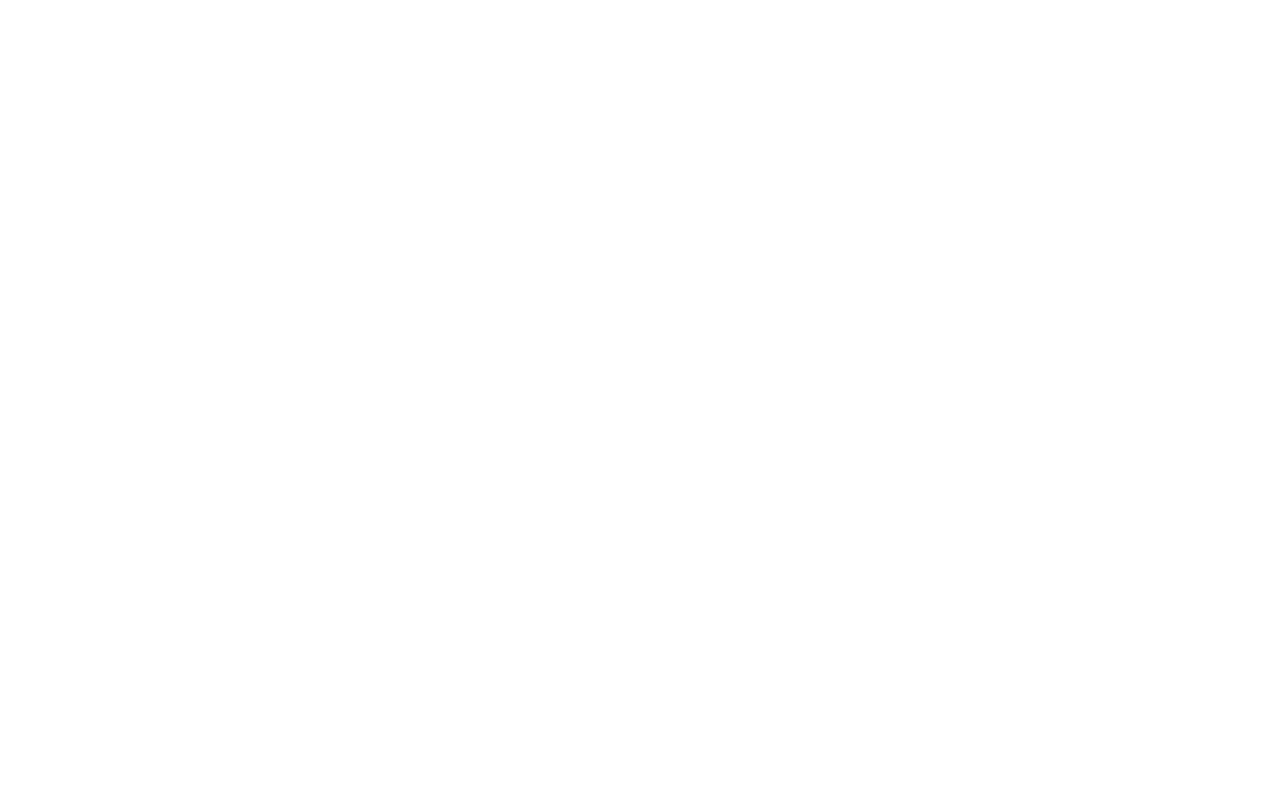
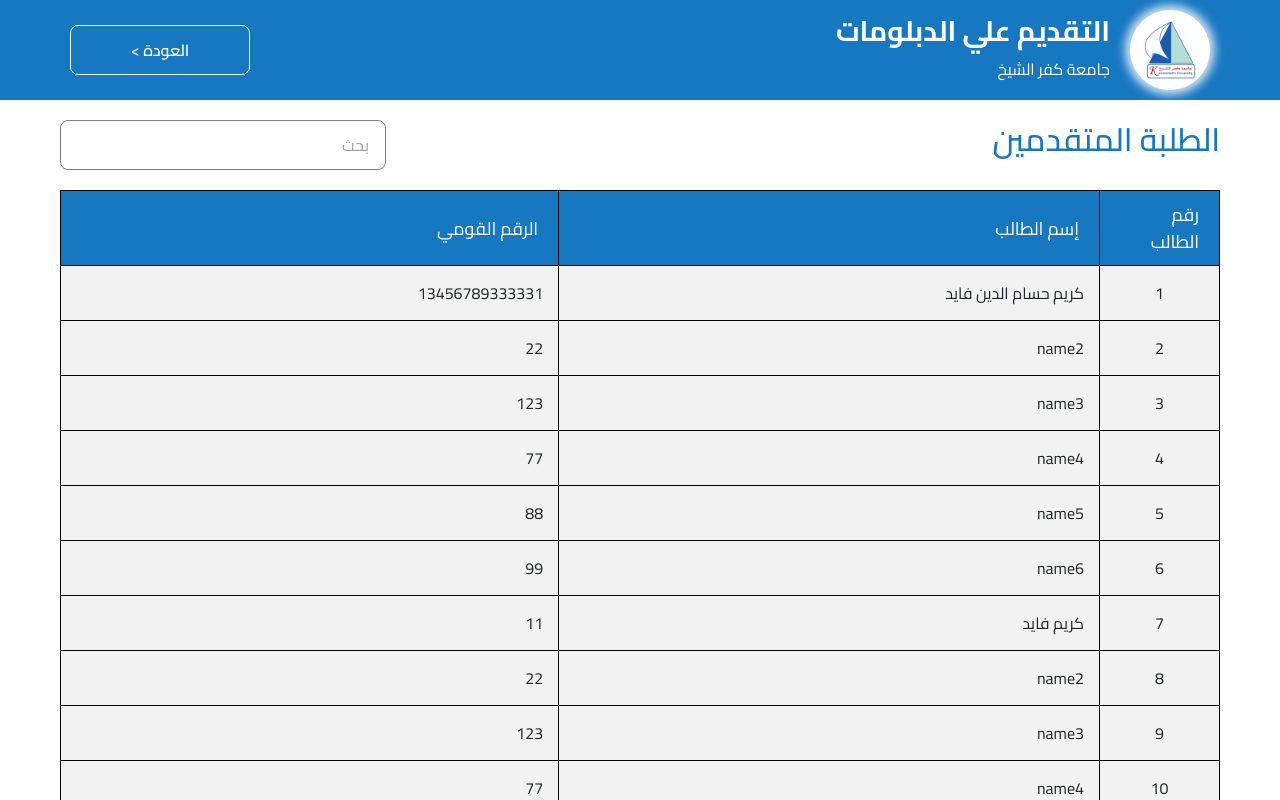
Before and after one commit to Kareemmmfayed/KSU_platform, a React (Vite) app: page /table in a window 1280 px wide. Before the commit this address had no page. Shown: the top 800 px of the page. Built offline with nearby package versions, Linux system fonts and the light colour scheme.

Commit message:
Finished the applicants table

```diff
--- a/src/App.jsx
+++ b/src/App.jsx
@@ -6,6 +6,7 @@
 import Application from './components/Appflow/Application';
 import Programs from './components/Appflow/Programs';
 import Applicants from './components/Empflow/Applicants';
+import Table from './components/Lecturer/Table';
 
 function App() {
   return (
@@ -19,6 +20,7 @@
           <Route path='/application' element={<Application />} />
           <Route path='/programs' element={<Programs />} />
           <Route path='/applicants' element={<Applicants />} />
+          <Route path='/table' element={<Table />} />
         </Routes>
       </div>
     </Router>
--- a/src/components/Empflow/Applicants.jsx
+++ b/src/components/Empflow/Applicants.jsx
@@ -47,7 +47,7 @@
 
     return (
         <>
-            <Header />
+            <Header name="< العودة" link="/"/>
             <div className="Applicants">
                 <div className='Applicants__in'>
                     <div className='Applicants__in__top'>
--- /dev/null
+++ b/src/components/Lecturer/Table.jsx
@@ -0,0 +1,138 @@
+import { useState } from 'react';
+import Header from '../Header';
+import Footer from '../Footer';
+
+function Table() {
+    const initialApplicants = [
+        ["كريم حسام الدين فايد", "13456789333331"],
+        ["name2", "22"],
+        ["name3", "123"],
+        ["name4", "77"],
+        ["name5", "88"],
+        ["name6", "99"],
+        ["كريم فايد", "11"],
+        ["name2", "22"],
+        ["name3", "123"],
+        ["name4", "77"],
+        ["name5", "88"],
+        ["name6", "99"],
+        ["كريم فايد", "11"],
+        ["name2", "22"],
+        ["name3", "123"],
+        ["name4", "77"],
+        ["name5", "88"],
+        ["name6", "99"],
+        ["كريم فايد", "11"],
+        ["name2", "22"],
+        ["name3", "123"],
+        ["name4", "77"],
+        ["name5", "88"],
+        ["name6", "99"],
+    ];
+
+    const [searchTerm, setSearchTerm] = useState('');
+    const [filteredApplicants, setFilteredApplicants] = useState(initialApplicants);
+
+    const handleSearch = (e) => {
+        const term = e.target.value;
+        setSearchTerm(term);
+
+        const filtered = initialApplicants.filter(
+            (applicant) =>
+                applicant[0].includes(term) || applicant[1].includes(term)
+        );
+
+        setFilteredApplicants(filtered);
+    };
+
+    const handlePrint = () => {
+        const printWindow = window.open('', '_blank');
+        printWindow.document.write(`
+            <html>
+                <head>
+                    <title>Print Table</title>
+                    <style>
+                        table {
+                            border-collapse: collapse;
+                            width: 100%;
+                            font-size: 10px; /* Adjust the font size as needed */
+                        }
+                        th, td {
+                            border: 1px solid black;
+                            padding: 6px; /* Adjust the padding as needed */
+                            text-align: left;
+                        }
+                    </style>
+                </head>
+                <body>
+                    <table border="1">
+                        <thead>
+                            <tr>
+                                <th>رقم الطالب</th>
+                                <th>إسم الطالب</th>
+                                <th>الرقم القومي</th>
+                            </tr>
+                        </thead>
+                        <tbody>
+                            ${filteredApplicants.map((applicant, index) => `
+                                <tr>
+                                    <td>${index + 1}</td>
+                                    <td>${applicant[0]}</td>
+                                    <td>${applicant[1]}</td>
+                                </tr>
+                            `).join('')}
+                        </tbody>
+                    </table>
+                </body>
+            </html>
+        `);
+        printWindow.document.close();
+        printWindow.print();
+    };
+
+
+    return (
+        <>
+            <Header name="< العودة" link="/" />
+            <div className="Table">
+                <div className="Table__in">
+                    <div className='Applicants__in__top'>
+                        <h2>الطلبة المتقدمين</h2>
+                        <input
+                            type='text'
+                            placeholder='بحث'
+                            value={searchTerm}
+                            onChange={handleSearch}
+                        />
+                    </div>
+                    <div className="Table__in__bot">
+                        <table border="1">
+                            <thead>
+                                <tr>
+                                    <th>رقم الطالب</th>
+                                    <th>إسم الطالب</th>
+                                    <th>الرقم القومي</th>
+                                </tr>
+                            </thead>
+                            <tbody>
+                                {filteredApplicants.map((applicant, index) => (
+                                    <tr key={index}>
+                                        <td>{index + 1}</td>
+                                        <td>{applicant[0]}</td>
+                                        <td>{applicant[1]}</td>
+                                    </tr>
+                                ))}
+                            </tbody>
+                        </table>
+                    </div>
+                    <div className='but'>
+                        <button onClick={handlePrint}>الطباعة</button>
+                    </div>
+                </div>
+                <Footer />
+            </div>
+        </>
+    );
+}
+
+export default Table;
--- /dev/null
+++ b/src/style/Lecturer/_table.scss
@@ -0,0 +1,93 @@
+.Table {
+    font-family: 'Cairo', sans-serif;
+    position: relative;
+
+    &__in {
+        height: 100%;
+        direction: rtl;
+        padding: 20px 60px 0;
+        min-height: 76vh;
+
+        @media (max-width: 400px) {
+            padding: 20px 10px 0 0;
+        }
+
+        &__top {
+            display: flex;
+            justify-content: space-between;
+            margin-bottom: 20px;
+
+            input {
+                padding: 10px 16px 10px 16px;
+                border-radius: 8px;
+                width: 326px;
+                height: 50px;
+                border: 1px solid grey;
+            }
+
+            h2 {
+                color: var(--main-color);
+            }
+        }
+
+        &__bot {
+
+            table {
+                width: 100%;
+
+                thead {
+                    color: white;
+                    background: var(--main-color);
+
+                    th {
+                        padding: 10px 20px;
+                        font-weight: 400;
+                        font-size: 18px;
+                    }
+
+                    th:first-of-type {
+                        width: 120px;
+                    }
+                }
+
+                th, td {
+                    border: 1px solid black;
+                }
+
+                td {
+                    padding: 15px;
+                    background-color: #F2F2F2;
+                }
+
+                tr {
+                    td:first-of-type {
+                        text-align: center;
+                    }
+                }
+            }
+        }
+
+        .but {
+            margin-top: 30px;
+            display: flex;
+            justify-content: center;
+
+            button {
+                height: 55px;
+                width: 200px;
+                background: var(--main-color);
+                color: white;
+                border: none;
+                border-radius: 10px;
+            }
+
+            button:hover {
+                background-color: var(--btn-hover);
+            }
+
+            button:active {
+                background-color: var(--btn-active);
+            }
+        }
+    }
+}
--- a/src/style/main.css
+++ b/src/style/main.css
@@ -759,4 +759,79 @@
 }
 .Applicants__in ol .Applicants__in__bot button div:hover {
   background-color: lightgray;
+}
+
+.Table {
+  font-family: "Cairo", sans-serif;
+  position: relative;
+}
+.Table__in {
+  height: 100%;
+  direction: rtl;
+  padding: 20px 60px 0;
+  min-height: 76vh;
+}
+@media (max-width: 400px) {
+  .Table__in {
+    padding: 20px 10px 0 0;
+  }
+}
+.Table__in__top {
+  display: flex;
+  justify-content: space-between;
+  margin-bottom: 20px;
+}
+.Table__in__top input {
+  padding: 10px 16px 10px 16px;
+  border-radius: 8px;
+  width: 326px;
+  height: 50px;
+  border: 1px solid grey;
+}
+.Table__in__top h2 {
+  color: var(--main-color);
+}
+.Table__in__bot table {
+  width: 100%;
+}
+.Table__in__bot table thead {
+  color: white;
+  background: var(--main-color);
+}
+.Table__in__bot table thead th {
+  padding: 10px 20px;
+  font-weight: 400;
+  font-size: 18px;
+}
+.Table__in__bot table thead th:first-of-type {
+  width: 120px;
+}
+.Table__in__bot table th, .Table__in__bot table td {
+  border: 1px solid black;
+}
+.Table__in__bot table td {
+  padding: 15px;
+  background-color: #F2F2F2;
+}
+.Table__in__bot table tr td:first-of-type {
+  text-align: center;
+}
+.Table__in .but {
+  margin-top: 30px;
+  display: flex;
+  justify-content: center;
+}
+.Table__in .but button {
+  height: 55px;
+  width: 200px;
+  background: var(--main-color);
+  color: white;
+  border: none;
+  border-radius: 10px;
+}
+.Table__in .but button:hover {
+  background-color: var(--btn-hover);
+}
+.Table__in .but button:active {
+  background-color: var(--btn-active);
 }/*# sourceMappingURL=main.css.map */
--- a/src/style/main.scss
+++ b/src/style/main.scss
@@ -11,3 +11,4 @@
 @use './Appflow/application';
 @use './Appflow/programs';
 @use './Empflow/applicants';
+@use './Lecturer/table';
```
Also changed, not shown: 1 other file (tests, documents, lock files or other folders).
